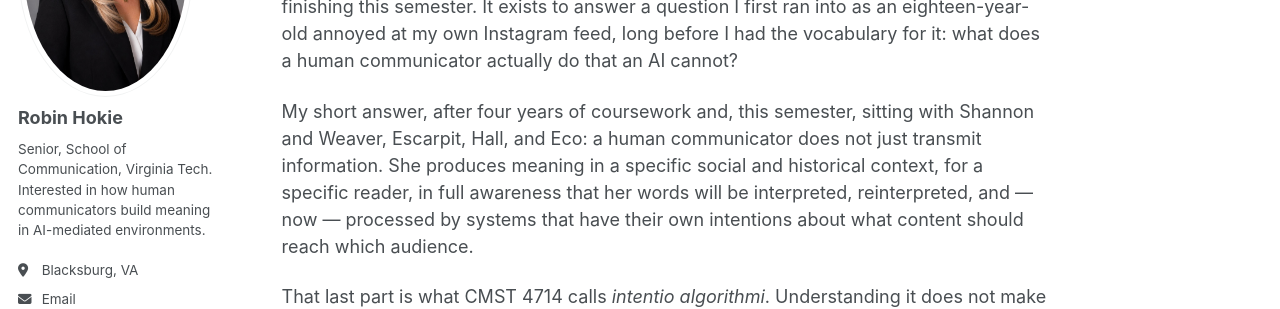
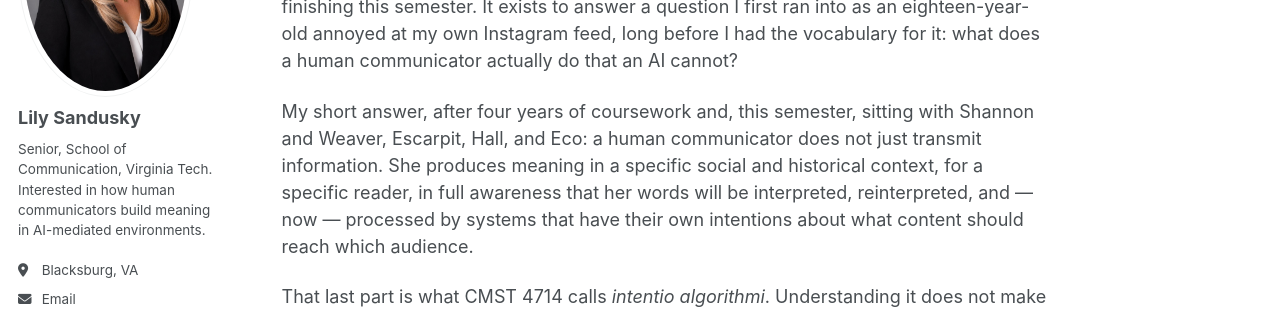
Before and after one commit to LilyS05/lilys05.github.io, a Jekyll site: the page built from _pages/about.md, in a window 1280 px wide. Shown: the part 258-567 px from the top of the page. Built offline with Jekyll 4.4.1, drawn with Linux system fonts in a browser that asks for light colours; a script bundle is joined from its source files by our own code; library files that are not in the unit come from our copies.

Commit message:
Change author name to Lily Sandusky
Updated author name in configuration file.

```diff
--- a/_config.yml
+++ b/_config.yml
@@ -28,7 +28,7 @@ baseurl                  : ""         # -> ""
 repository               : "lilys05/lilys05.github.io"  # -> "yourusername/yourusername.github.io"
 title                    : "Lily Sandusky's Portfolio" # the name shown in the maroon header bar and browser tab
 author:
-  name     : "Robin Hokie"
+  name     : "Lily Sandusky "
   avatar   : "//bio-photo.jpg"
   bio      : "Senior, School of Communication, Virginia Tech. Interested in how human communicators build meaning in AI-mediated environments."
   location : "Blacksburg, VA"
```
